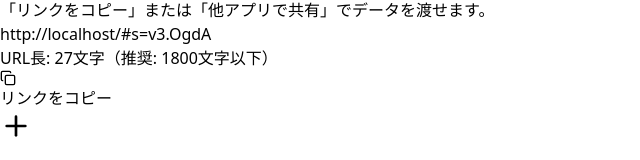
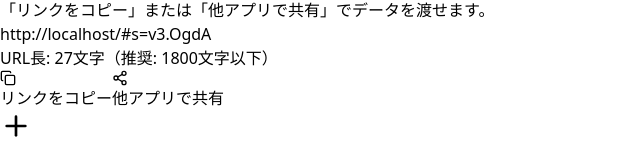
Before and after one commit to syugeeeeeeeeeei/warikado-tangent, a React (Vite) app: page / in a window 1280 px wide. Both pictures are taken after a click on the button "共有リンクを作成". Shown: the part 510-670 px from the top of the page, without its empty margins (0-640 px from the left). Built offline with nearby package versions, Linux system fonts and the light colour scheme.

Commit message:
ShareSheetコンポーネントからisNativeShareSupportedプロパティを削除し、HomeViewでの使用を更新

```diff
--- a/src/components/home/ShareSheet.tsx
+++ b/src/components/home/ShareSheet.tsx
@@ -3,7 +3,6 @@ import { Copy, Share2, X } from 'lucide-react';
 interface ShareSheetProps {
   isOpen: boolean;
   isLoading: boolean;
-  isNativeShareSupported: boolean;
   shareUrl: string;
   errorMessage: string | null;
   urlLength: number;
@@ -17,7 +16,6 @@ interface ShareSheetProps {
 export const ShareSheet = ({
   isOpen,
   isLoading,
-  isNativeShareSupported,
   shareUrl,
   errorMessage,
   urlLength,
@@ -96,7 +94,6 @@ export const ShareSheet = ({
             <Copy size={16} /> リンクをコピー
           </button>
 
-          {isNativeShareSupported && (
           <button
             onClick={onNativeShare}
             className="w-full bg-white text-sky-700 border border-sky-200 rounded-xl py-3 font-bold text-sm flex items-center justify-center gap-2 hover:bg-sky-50 active:scale-95 transition-all disabled:opacity-50 disabled:active:scale-100"
@@ -104,7 +101,6 @@ export const ShareSheet = ({
           >
             <Share2 size={16} /> 他アプリで共有
           </button>
-          )}
 
         </div>
       </section>
--- a/src/views/HomeView.tsx
+++ b/src/views/HomeView.tsx
@@ -201,7 +201,6 @@ export const HomeView = ({
       <ShareSheet
         isOpen={isShareSheetOpen}
         isLoading={isShareUrlLoading}
-        isNativeShareSupported={isNativeShareSupported}
         shareUrl={shareUrl}
         errorMessage={shareUrlError}
         urlLength={shareUrl.length}
```
Lines whose indentation alone changed are shown as unchanged.
